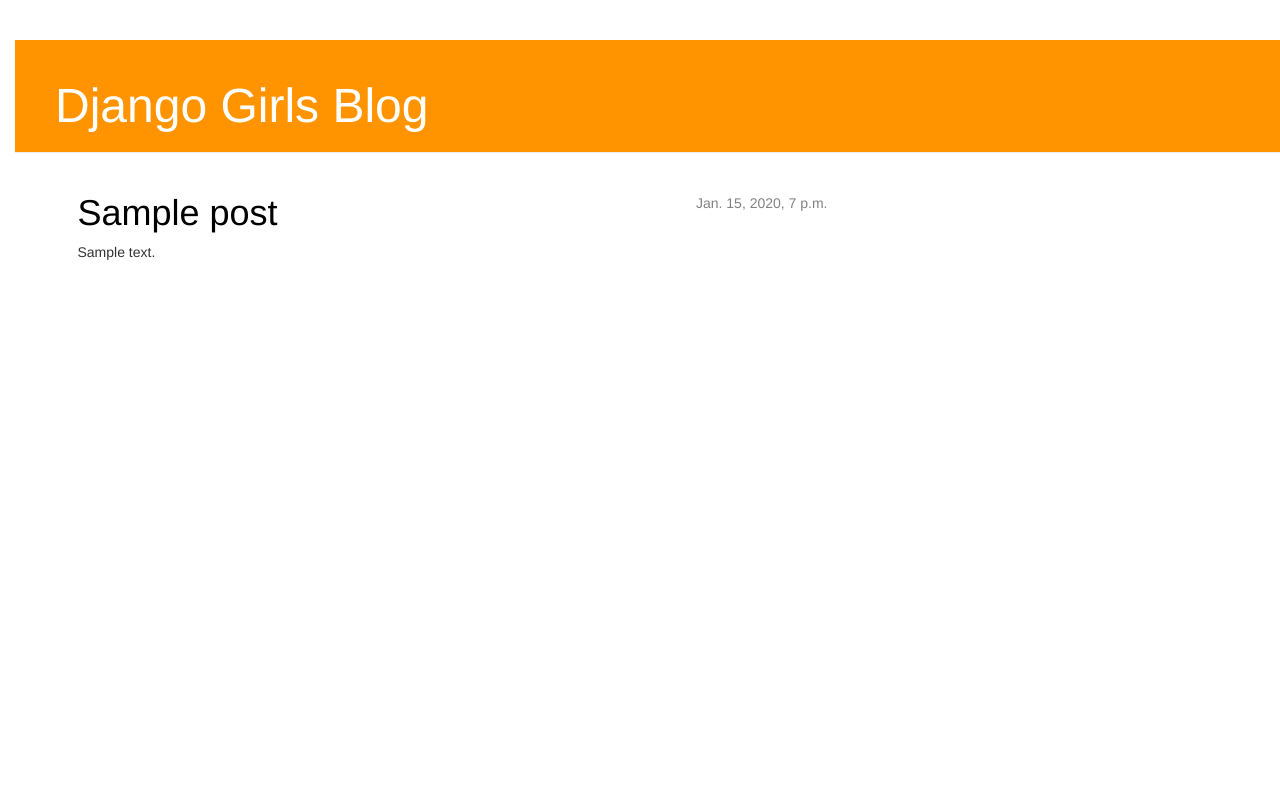
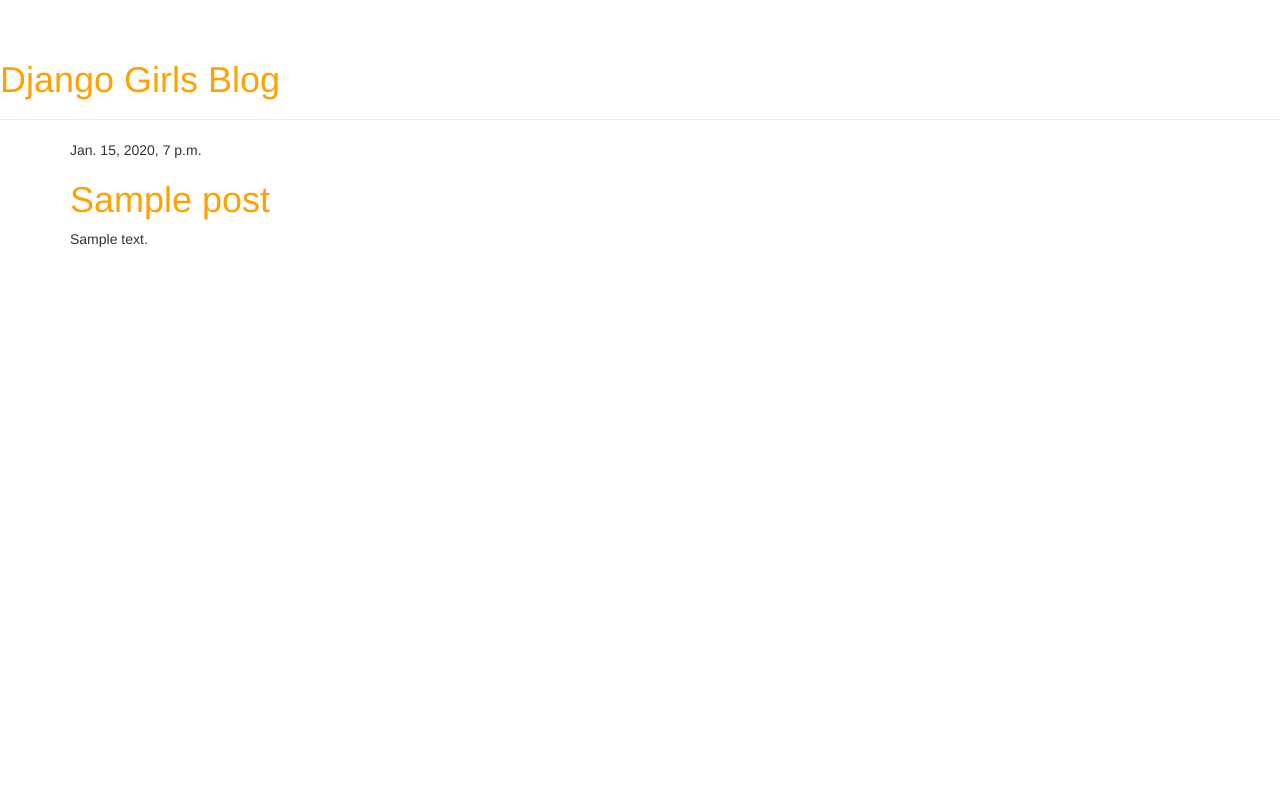
Before and after one commit to riquelmez/my-first-blog, a Django app: template blog/templates/blog/post_list.html in a window 1280 px wide. Run offline with Django 3.2, Linux system fonts and the light colour scheme; the template is opened without the code that fills it: values that come from a table or form of the project are taken from there, others are empty; tables that the repository leaves empty hold one stand-in row (values such as "Sample post"); some libraries are stand-ins or nearby versions.

Commit message:
Added view and template for detailed blog post as well as CSS for the site.

```diff
--- a/blog/static/css/blog.css
+++ b/blog/static/css/blog.css
@@ -1,54 +1,3 @@
-body { padding-left: 15px;
-}
-
 h1 a {
     color: #FCA205;
 }
-
-.page-header {
-    background-color: #ff9400;
-    margin-top: 0;
-    padding: 20px 20px 20px 40px;
-}
-
-.page-header h1, .page-header h1 a, .page-header h1 a:visited, .page-header h1 a:active {
-    color: #ffffff;
-    font-size: 36pt;
-    text-decoration: none;
-}
-
-.content {
-    margin-left: 40px;
-}
-
-h1, h2, h3, h4 {
-    font-family: 'Lobster', cursive;
-}
-
-.date {
-    float: right;
-    color: #828282;
-}
-
-.save {
-    float: right;
-}
-
-.post-form textarea, .post-form input {
-    width: 100%;
-}
-
-.top-menu, .top-menu:hover, .top-menu:visited {
-    color: #ffffff;
-    float: right;
-    font-size: 26pt;
-    margin-right: 20px;
-}
-
-.post {
-    margin-bottom: 70px;
-}
-
-.post h1 a, .post h1 a:visited {
-    color: #000000;
-}
--- /dev/null
+++ b/blog/templates/blog/base.html
@@ -0,0 +1,23 @@
+{% load staticfiles %}
+<html>
+    <head>
+        <title>Django Girls blog</title>
+        <link rel="stylesheet" href="//maxcdn.bootstrapcdn.com/bootstrap/3.2.0/css/bootstrap.min.css">
+        <link rel="stylesheet" href="//maxcdn.bootstrapcdn.com/bootstrap/3.2.0/css/bootstrap-theme.min.css">
+        <link href='//fonts.googleapis.com/css?family=Lobster&subset=latin,latin-ext' rel='stylesheet' type='text/css'>
+        <link rel="stylesheet" href="{% static 'css/blog.css' %}">
+    </head>
+<body>
+    <div class="page-header">
+        <h1><a href="/">Django Girls Blog</a></h1>
+    </div>
+    <div class="content container">
+        <div class="row">
+            <div class="col-md-8">
+            {% block content %}
+            {% endblock %}
+            </div>
+        </div>
+    </div>
+</body>
+</html>
--- a/blog/templates/blog/post_list.html
+++ b/blog/templates/blog/post_list.html
@@ -1,5 +1,5 @@
+{% extends 'blog/base.html' %}
 {% load staticfiles %}
-
 <html>
 	<head>
             <title>Django Girls blog</title>
@@ -8,24 +8,16 @@
 <link rel="stylesheet" href="//maxcdn.bootstrapcdn.com/bootstrap/3.2.0/css/bootstrap-theme.min.css">
         </head>
         <body>
-<div class = "page-header">
-    <h1><a href="/">Django Girls Blog</a></h1>
-</div>
-
-<div class="content container">
-    <div class="row">
-        <div class="col-md-8">
+{% block content %}
             {% for post in posts %}
                 <div class="post">
                     <div class="date">
                         {{ post.published_date }}
                     </div>
-                    <h1><a href="">{{ post.title }}</a></h1>
+                    <h1><a href="{% url 'post_detail' pk=post.pk %}">{{ post.title }}</a></h1>
                     <p>{{ post.text|linebreaksbr }}</p>
                 </div>
             {% endfor %}
-        </div>
-    </div>
-</div>
+{% endblock content %}
         </body>
 </html>
--- a/blog/urls.py
+++ b/blog/urls.py
@@ -3,4 +3,5 @@
 
 urlpatterns = [
     url(r'^$', views.post_list, name='post_list'),
+    url(r'^post/(?P<pk>[0-9]+)/$', views.post_detail, name='post_detail'),
 ]
--- a/blog/views.py
+++ b/blog/views.py
@@ -1,4 +1,4 @@
-from django.shortcuts import render
+from django.shortcuts import render, get_object_or_404
 from django.utils import timezone
 from .models import Post
 
@@ -6,3 +6,6 @@
 def post_list(request):
     posts = Post.objects.filter(published_date__lte=timezone.now()).order_by('published_date')
     return render(request, 'blog/post_list.html', {'posts': posts})
+def post_detail(request, pk):
+    post = get_object_or_404(Post, pk=pk)
+    return render(request, 'blog/post_detail.html', {'post': post})
```
Also changed, not shown: blog/templates/blog/post_detail.html (added, +13 -0 lines).
